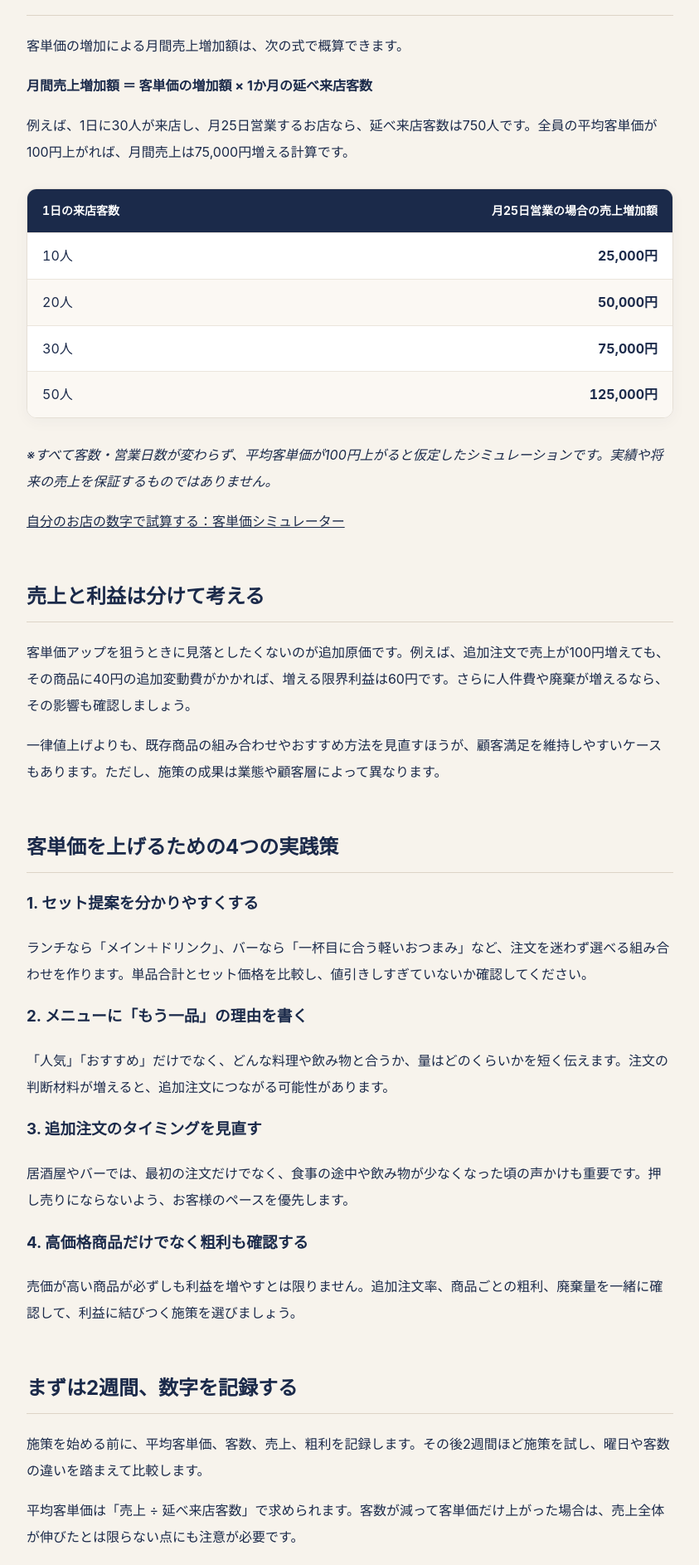
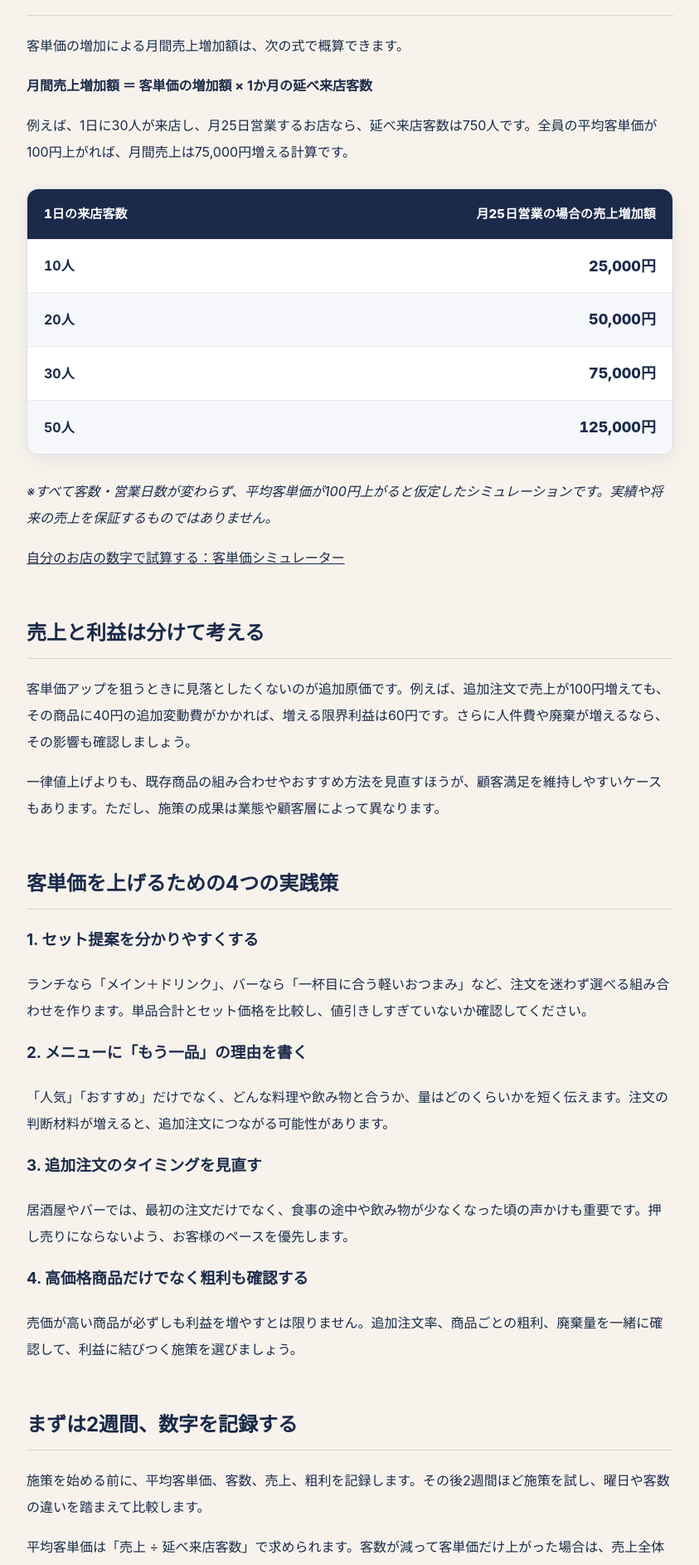
Before and after one commit to insyokuten/restaurant-growth-hub, a Jekyll site: the page built from _posts/2026-11-07-average-spend-100-yen.md, in a window 1280 px wide. Shown: the part 829-2715 px from the top of the page at 83% size, without its empty margins (218-1061 px from the left). Built offline with Jekyll 4.4.1, drawn with Linux system fonts in a browser that asks for light colours.

Commit message:
Improve article table contrast and mobile readability

```diff
--- a/assets/style.css
+++ b/assets/style.css
@@ -9,3 +9,16 @@
 .prose td:last-child,.prose th:last-child{text-align:right;white-space:nowrap;font-weight:700}
 .prose table caption{caption-side:bottom;text-align:left;color:#59647a;font-size:12px;padding:10px 2px}
 @media(max-width:620px){.prose table{font-size:13px;margin:20px 0}.prose th,.prose td{padding:12px 9px}.prose td:last-child,.prose th:last-child{white-space:normal}.article{margin:35px auto}.prose{overflow-wrap:anywhere}}
+
+/* Article table readability v2: clear hierarchy and mobile-first layout */
+.article .prose table{display:table;width:100%;table-layout:fixed;border:1px solid #d8dce5;border-collapse:separate;border-spacing:0;border-radius:14px;background:#fff;overflow:hidden;box-shadow:0 6px 22px rgba(27,42,74,.08);font-size:16px;line-height:1.6}
+.article .prose thead th{background:#1B2A4A;color:#fff;padding:18px 20px;font-size:15px;font-weight:800;letter-spacing:.01em;vertical-align:middle}
+.article .prose thead th:first-child{width:37%;text-align:left}
+.article .prose thead th:last-child{width:63%;text-align:right}
+.article .prose tbody td{padding:18px 20px;border-bottom:1px solid #e7e9ee;vertical-align:middle}
+.article .prose tbody tr:last-child td{border-bottom:0}
+.article .prose tbody tr:nth-child(even){background:#f5f7fa}
+.article .prose tbody td:first-child{font-weight:700;color:#1B2A4A}
+.article .prose tbody td:last-child{text-align:right;color:#1B2A4A;font-size:18px;font-weight:800;font-variant-numeric:tabular-nums;white-space:nowrap}
+@media(max-width:620px){.article .prose table{font-size:14px;table-layout:fixed}.article .prose thead th{font-size:12px;padding:14px 12px;line-height:1.5;overflow-wrap:normal;word-break:normal}.article .prose thead th:first-child{width:34%}.article .prose thead th:last-child{width:66%}.article .prose tbody td{padding:15px 12px;line-height:1.5;overflow-wrap:normal;word-break:normal}.article .prose tbody td:last-child{font-size:16px;white-space:nowrap}}
+@media(max-width:350px){.article .prose thead th,.article .prose tbody td{padding-left:8px;padding-right:8px}.article .prose tbody td:last-child{font-size:15px}}
```
